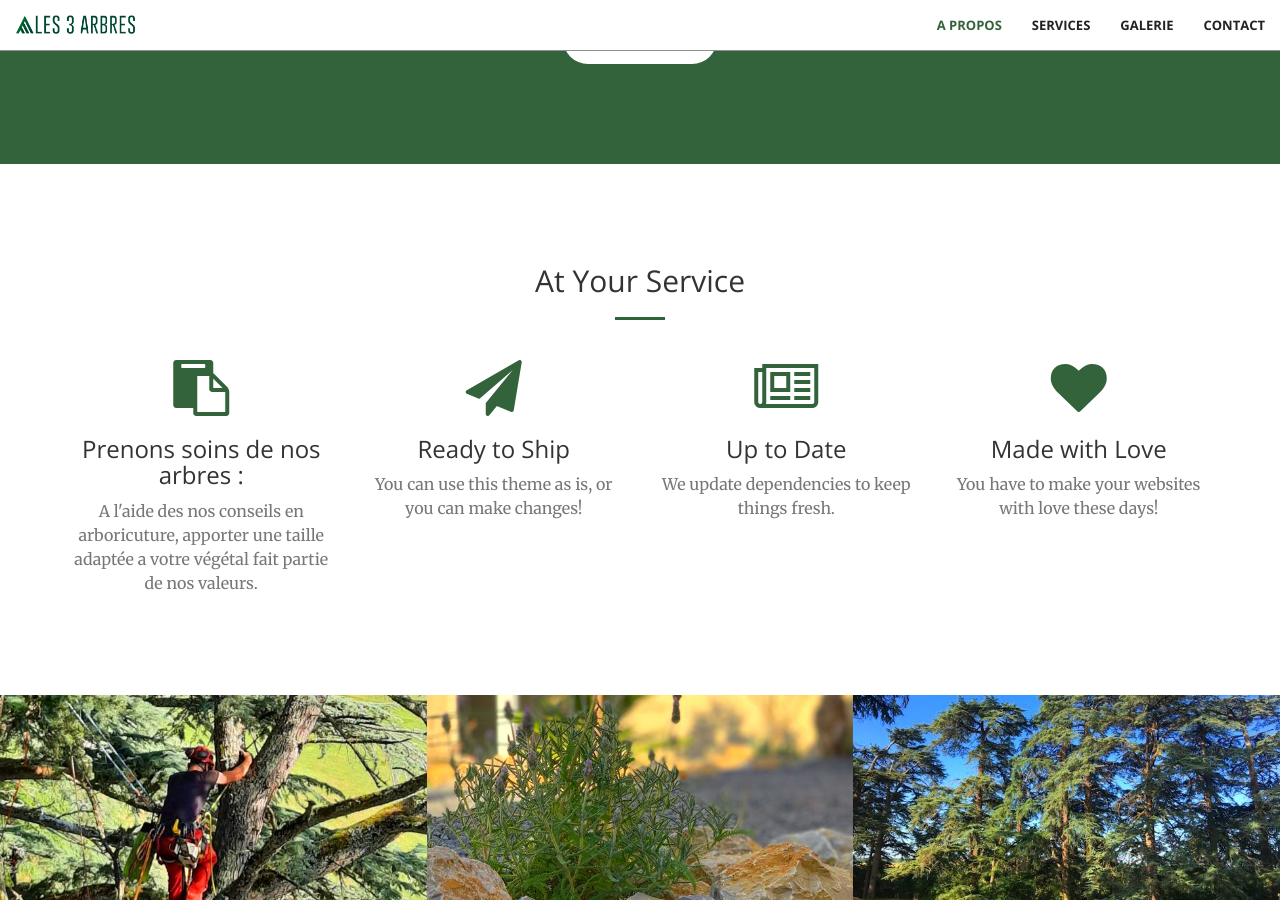
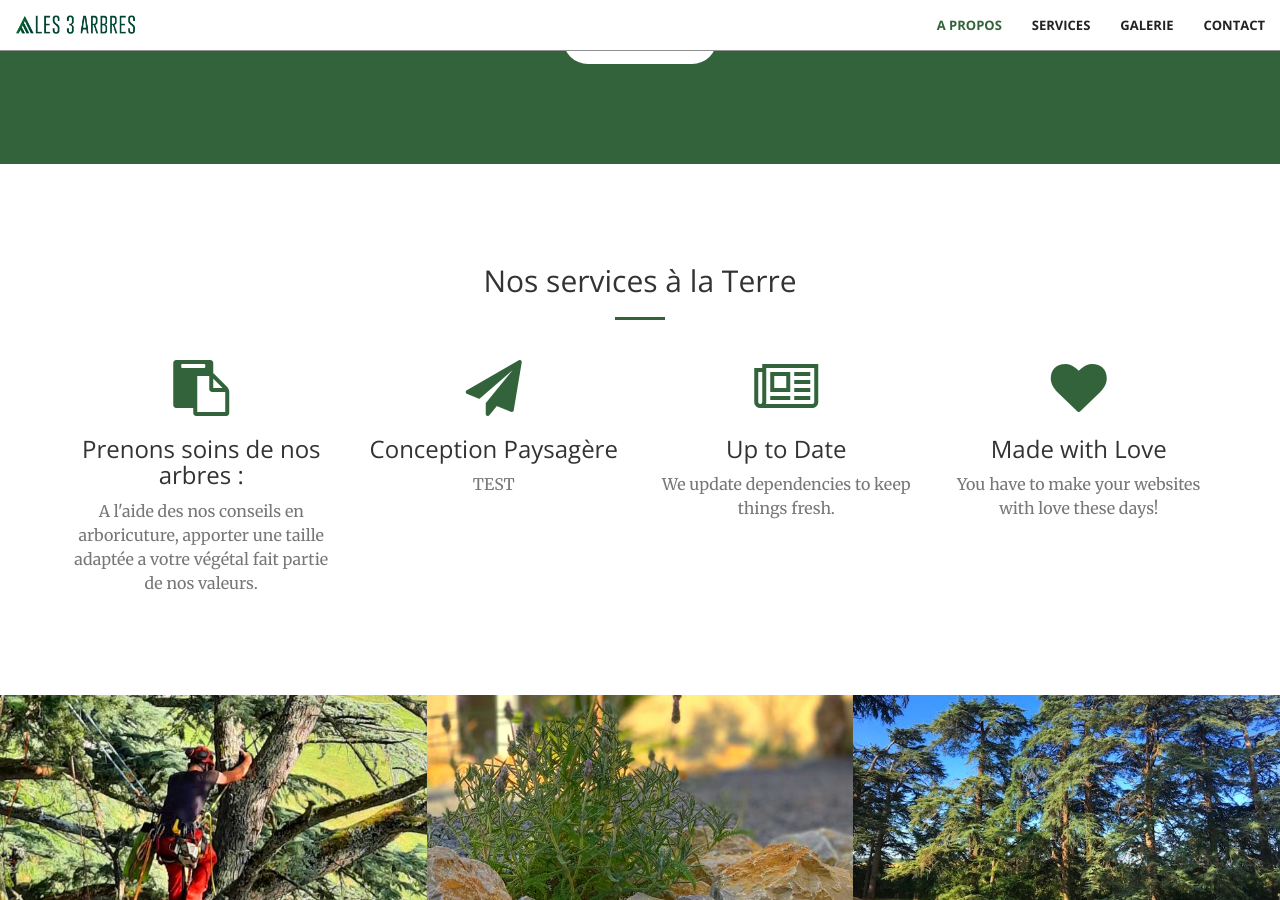
Before and after one commit to 3Abres/3Abres.github.io, a Jekyll site: the page built from index.html, in a window 1280 px wide and 900 px high, scrolled down 1154 px. Built offline with Jekyll 4.4.1, drawn with Linux system fonts in a browser that asks for light colours.

Commit message:
Update services.html

```diff
--- a/_includes/services.html
+++ b/_includes/services.html
@@ -2,7 +2,7 @@
     <div class="container">
         <div class="row">
             <div class="col-lg-12 text-center">
-                <h2 class="section-heading">At Your Service</h2>
+                <h2 class="section-heading"> Nos services à la Terre </h2>
                 <hr class="primary">
             </div>
         </div>
@@ -19,8 +19,9 @@
             <div class="col-lg-3 col-md-6 text-center">
                 <div class="service-box">
                     <i class="fa fa-4x fa-paper-plane wow bounceIn text-primary" data-wow-delay=".1s"></i>
-                    <h3>Ready to Ship</h3>
-                    <p class="text-muted">You can use this theme as is, or you can make changes!</p>
+                    <h3>Conception Paysagère </h3>
+                    <p class="text-muted">TEST
+                </p>
                 </div>
             </div>
             <div class="col-lg-3 col-md-6 text-center">
```
